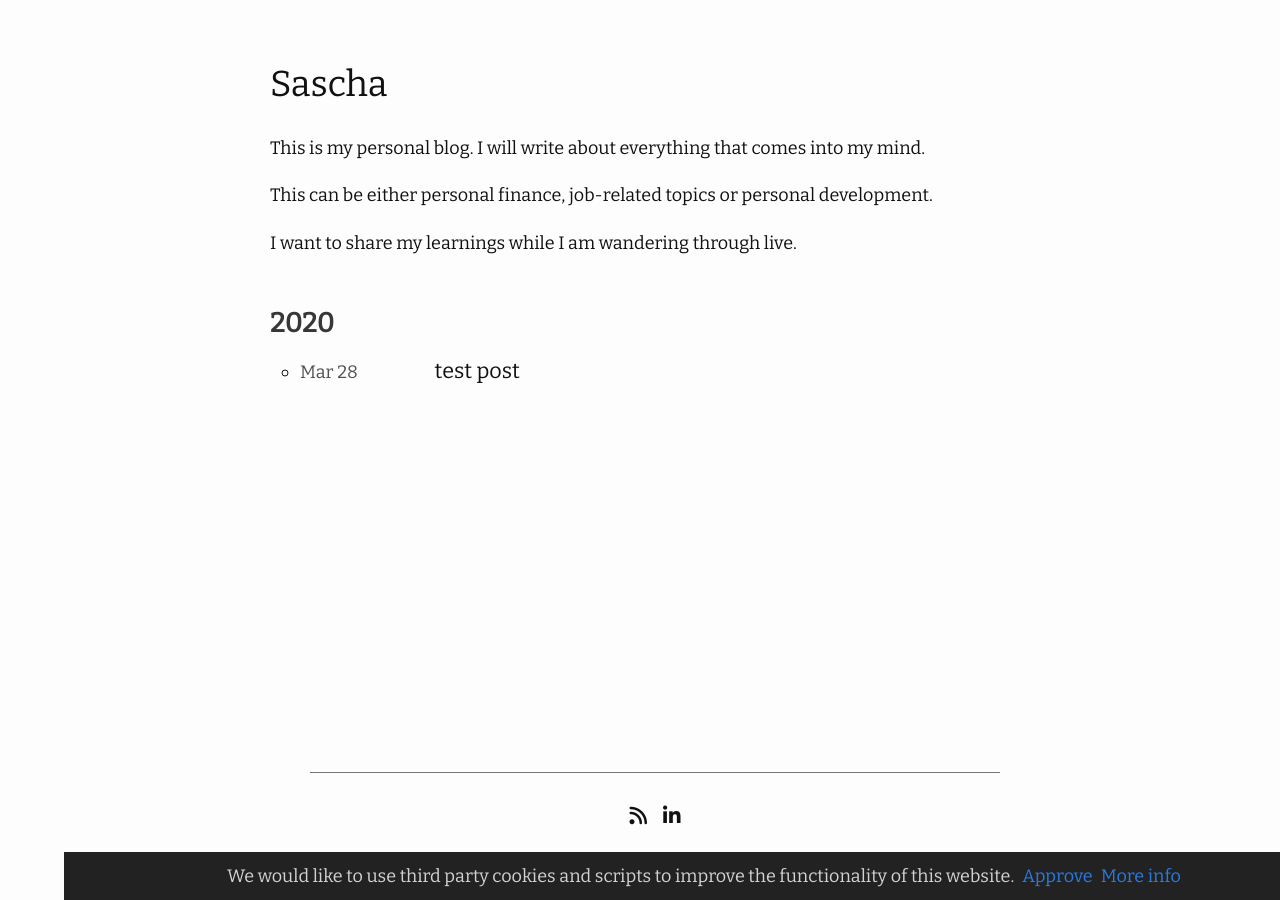
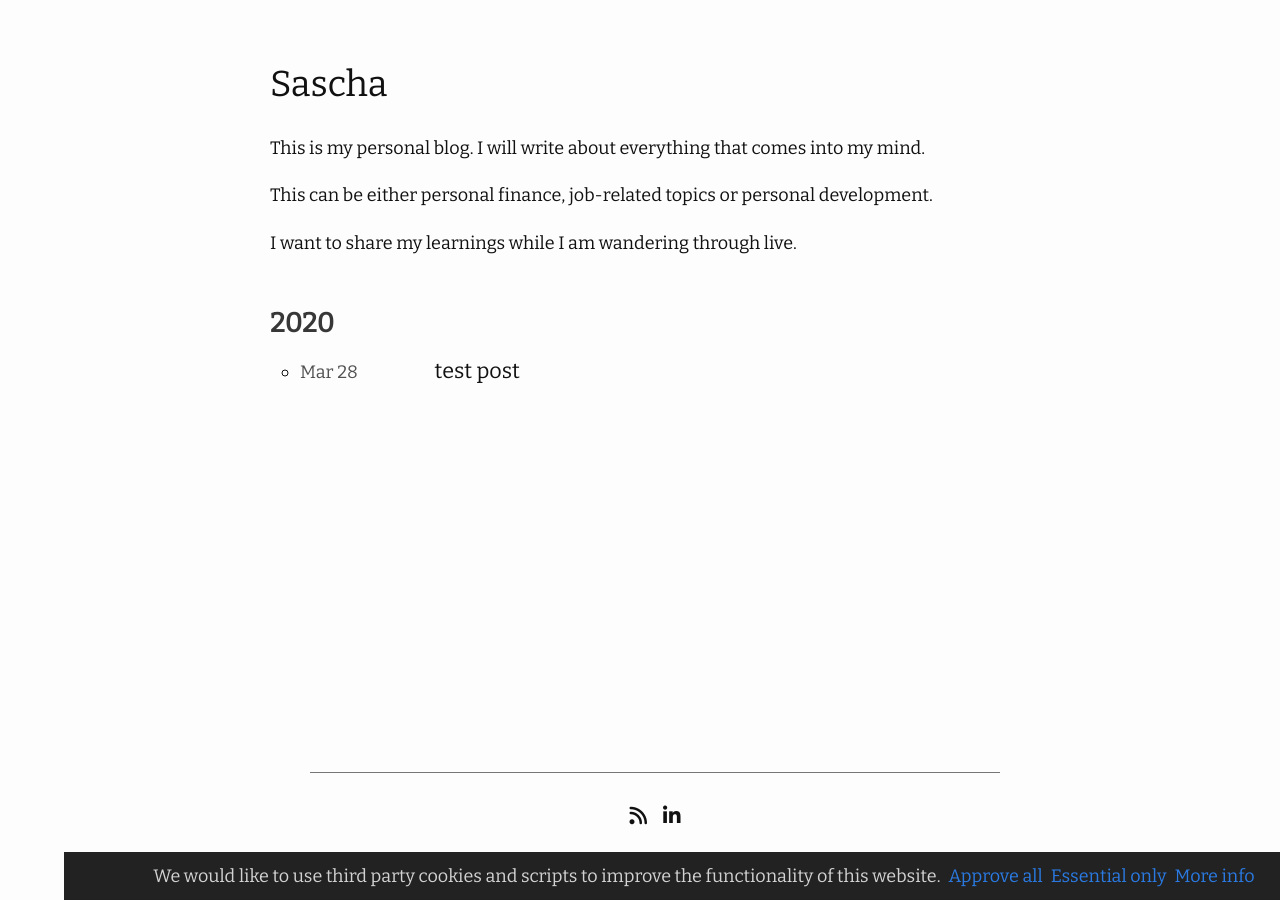
Before and after one commit to Ashjawik/ashjawik.github.io, a Jekyll site: the page built from index.md, in a window 1280 px wide. Built offline with Jekyll 4.4.1, drawn with Linux system fonts in a browser that asks for light colours; nearby versions of some CDN libraries; part of the change alters nothing that is shown.

Commit message:
added gtm support

```diff
--- a/_includes/cookie-consent.html
+++ b/_includes/cookie-consent.html
@@ -6,7 +6,7 @@
         #cookie-notice a {position: relative; bottom: 4px;}
     }
 </style>
-<div id="cookie-notice"><span>We would like to use third party cookies and scripts to improve the functionality of this website.</span><a id="cookie-notice-accept" class="btn btn-primary btn-sm">Approve</a><a href="/privacy" class="btn btn-primary btn-sm">More info</a></div>
+<div id="cookie-notice"><span>We would like to use third party cookies and scripts to improve the functionality of this website.</span><a id="cookie-notice-accept" class="btn btn-primary btn-sm">Approve all</a><a id="cookie-notice-essential" class="btn btn-primary btn-sm">Essential only</a><a href="/privacy" class="btn btn-primary btn-sm">More info</a></div>
 <script>
     function createCookie(name,value,days) {
         var expires = "";
@@ -32,14 +32,21 @@
     }
 
     if(readCookie('cookie-notice-dismissed')=='true') {
-        {%- if jekyll.environment == 'production' -%}
+        if(readCookie('cookie-notice-type')=='all'){
             {%- include gtm.html -%}
-        {% endif %}
+        }
     } else {
         document.getElementById('cookie-notice').style.display = 'block';
     }
     document.getElementById('cookie-notice-accept').addEventListener("click",function() {
         createCookie('cookie-notice-dismissed','true',31);
+        createCookie('cookie-notice-type','all',31);
+        location.reload();
+        document.getElementById('cookie-notice').style.display = 'none';
+    });
+    document.getElementById('cookie-notice-essential').addEventListener("click",function(){
+        createCookie('cookie-notice-dismissed','true',31);
+        createCookie('cookie-notice-type','essential',31);
         location.reload();
         document.getElementById('cookie-notice').style.display = 'none';
     });
```
Also changed, not shown: _includes/gtm.html (+1 -16 lines).
